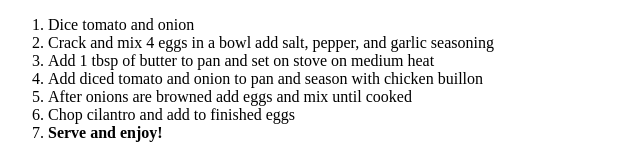
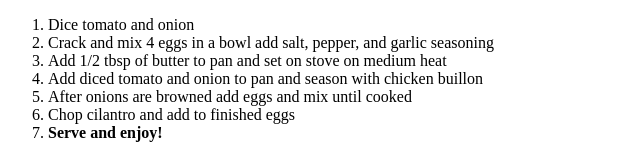
Before and after one commit to Potrocio/odin-recipes, a plain HTML site: page recipes/perico.html in a window 1280 px wide. Shown: the part 760-915 px from the top of the page, 0-640 px from the left. Drawn offline with Linux system fonts and the light colour scheme.

Commit message:
Change content in Steps

```diff
--- a/recipes/perico.html
+++ b/recipes/perico.html
@@ -27,7 +27,7 @@
         <ol>
           <li>Dice tomato and onion</li>
           <li>Crack and mix 4 eggs in a bowl add salt, pepper, and garlic seasoning</li>
-          <li>Add 1 tbsp of butter to pan and set on stove on medium heat</li>
+          <li>Add 1/2 tbsp of butter to pan and set on stove on medium heat</li>
           <li>Add diced tomato and onion to pan and season with chicken buillon</li>
           <li>After onions are browned add eggs and mix until cooked</li>
           <li>Chop cilantro and add to finished eggs</li>
```
